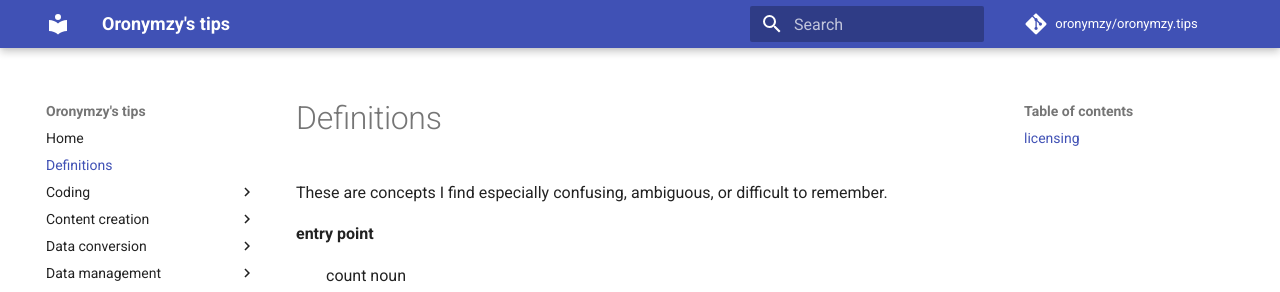
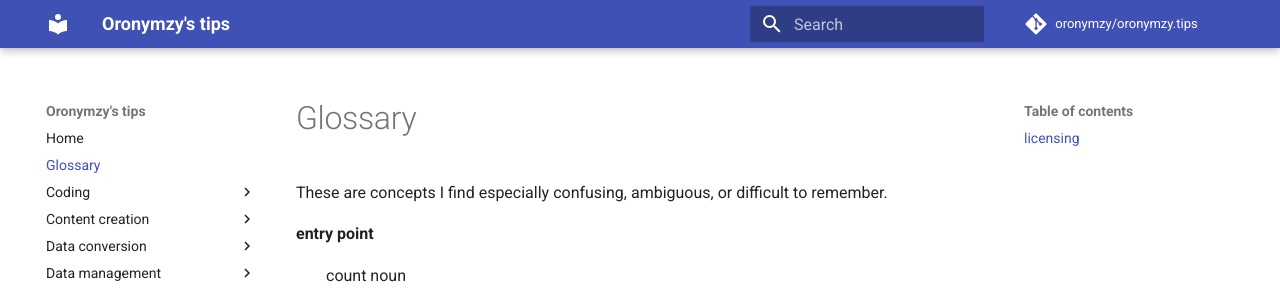
Before and after one commit to oronymzy/tips, an MkDocs documentation site: the page built from docs/glossry.md, in a window 1280 px wide and 1141 px high. Shown: the top 292 px of the window. Built offline with MkDocs 1.6.1 and Material for MkDocs 9.7.7, drawn with Linux system fonts in a browser that asks for light colours; comment, search, counter and statistics services are not loaded.

Commit message:
Rename 'Definitions' page to 'Glossary'

```diff
--- a/docs/defntns.md
+++ b/docs/glossry.md
@@ -1,4 +1,4 @@
-# Definitions
+# Glossary
 These are concepts I find especially confusing, ambiguous, or difficult to remember.
 
 **entry point** {: #entrypointdef }
--- a/mkdocs.yml
+++ b/mkdocs.yml
@@ -1,7 +1,7 @@
 site_name: Oronymzy's tips
 nav:
   - Home: 'README.md'
-  - Definitions: 'defntns.md'
+  - Glossary: 'glossry.md'
   - Coding:
     - including code comments: 'incdcmt.md'
     - installing Git: 'instGit.md'
```
